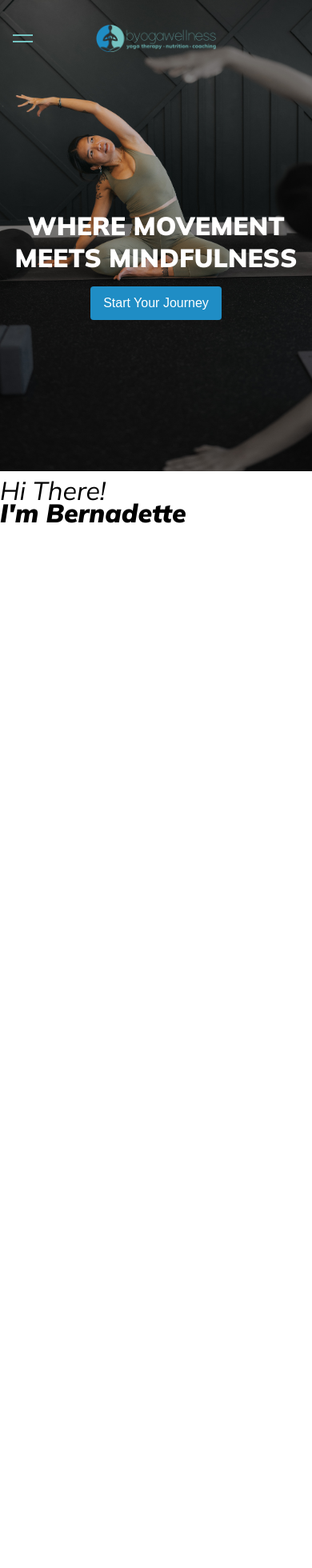
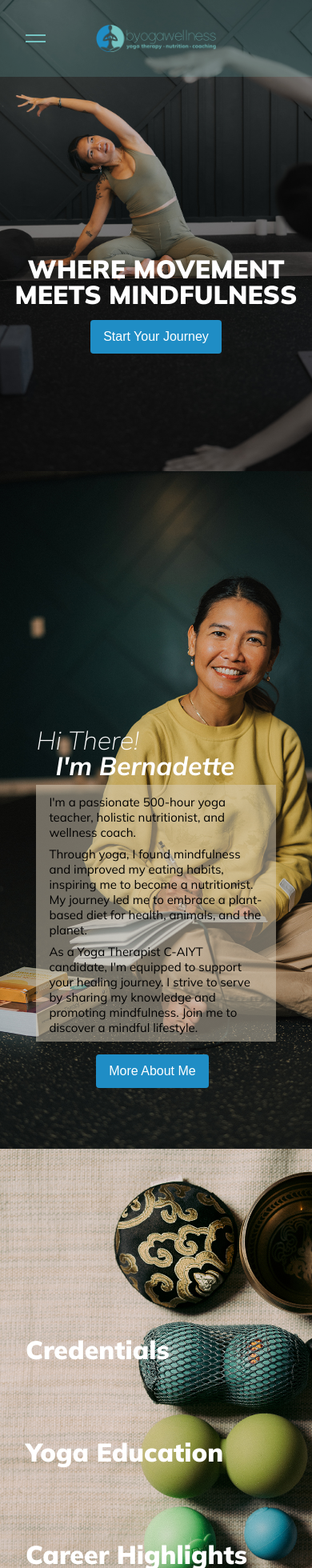
Before and after one commit to yapangelo/byogawellness, a React (Vite) app: page / in a window 390 px wide. Shown: the top 1960 px of the page at 80% size. Before the commit the page ends 844 px from the top, so only its background shows below. Built offline with nearby package versions, Linux system fonts and the light colour scheme.

Commit message:
homepage mobile done

```diff
--- a/src/components/Button/Button.scss
+++ b/src/components/Button/Button.scss
@@ -1,4 +1,5 @@
 @use "../../styles/partials/variables.scss" as *;
+@use "../../styles/partials/mixins" as *;
 
 .button {
     color: white;
@@ -10,6 +11,8 @@
 
     &--primary {
         background-color: $bywblue;
+        @include default-transition;
+
         &:hover {
             background-color: $bywgreen;
         }
--- a/src/components/Header/Header.scss
+++ b/src/components/Header/Header.scss
@@ -1,4 +1,4 @@
-@use "../../styles/partials/mixins.scss" as *;
+@use "../../styles/partials/variables" as *;
 
 .header {
     display: flex;
@@ -7,7 +7,8 @@
     position: fixed;
     width: 100%;
     z-index: 1000;
-    @include mobile-padding;
+    padding: 3rem 1rem;
+    background-color: rgba( $bywgreen, .2);
 
     &__hamburger {
       cursor: pointer;
@@ -15,6 +16,7 @@
       left: 1rem;
       z-index: 1001;
       transition: transform 0.5s ease; // Add smooth animation
+      margin: 1rem;
 
       &.open {
         transform: rotate(180deg); // Rotate the icon when it's open
--- a/src/components/NavPopup/NavPopup.scss
+++ b/src/components/NavPopup/NavPopup.scss
@@ -5,7 +5,7 @@
   top: 0;
   left: 0;
   width: 100%;
-  height: 50%;
+  height: 100%;
   background-color: rgba($darkblue, 0.9);
   color: white;
   padding: 2rem;
@@ -22,6 +22,7 @@
   &__page {
     padding: 1rem 0;
     font-size: 2rem;
+    color: white;
     cursor: pointer;
   }
 }
--- /dev/null
+++ b/src/components/PropsPopup/PropsPopup.jsx
@@ -0,0 +1,23 @@
+import "./PropsPopup.scss";
+import close from "../../assets/close.svg";
+
+const Propspopup = ({ title, content, onClose }) => {
+  return (
+    <div className="prop">
+      <img src={close} alt="close" className="prop__close" onClick={onClose} />
+      <div className="prop__container">
+        <h4 className="prop__title">{title}</h4>
+        <div className="prop__content">
+          {content.map((item, index) => (
+            <div className="prop__texts" key={index}>
+              <p className="prop__cred">{item.cred}</p>
+              <p className="prop__location">{item.location}</p>
+            </div>
+          ))}
+        </div>
+      </div>
+    </div>
+  );
+};
+
+export default Propspopup;
--- /dev/null
+++ b/src/components/PropsPopup/PropsPopup.scss
@@ -0,0 +1,36 @@
+@use "../../styles/partials/variables" as *;
+
+.prop {
+    position: fixed;
+    top: 0;
+    left: 0;
+    width: 100%;
+    background-color: rgba($darkblue, 0.9);
+    color: white;
+    padding: 1.375rem;
+    z-index: 1000;
+
+    &__container {
+        color: white;
+        padding: 0 25px;
+      }
+
+    &__cred {
+        font-weight: 900;
+      }
+
+    &__location {
+        font-weight: 200;
+      }
+
+    &__texts, &__title {
+        margin: 1rem 0;
+      }
+
+    &__close {
+        &:hover {
+            cursor: pointer;
+        }
+    }
+
+  }
--- /dev/null
+++ b/src/components/TextBox/TextBox.jsx
@@ -0,0 +1,12 @@
+import "./TextBox.scss";
+
+const TextBox = ({ paragraphs = [], className }) => {
+  return (
+    <div className={`${className}`}>
+      {paragraphs.map((paragraph, index) => (
+        <p key={index}>{paragraph}</p>
+      ))}
+    </div>
+  );
+};
+export default TextBox;
--- /dev/null
+++ b/src/components/TextBox/TextBox.scss
@@ -0,0 +1,9 @@
+.textbox {
+    background-color: rgba(#D7CEBA, .5) ;
+    padding: .75rem 1rem 0 1rem;
+    margin: .5rem 0 1rem 0;
+
+    p {
+        padding-bottom: .5rem;
+    }
+}
--- a/src/pages/Home/Home.jsx
+++ b/src/pages/Home/Home.jsx
@@ -1,21 +1,106 @@
 import "./Home.scss";
 import HeroSliderMobile from "../../components/HeroSliderMobile/HeroSliderMobile";
 import Button from "../../components/Button/Button";
+import { Link } from "react-router-dom";
+import TextBox from "../../components/TextBox/TextBox";
+import { useState } from "react";
+import PropsPopup from "../../components/PropsPopup/PropsPopup";
+import {
+  credentialsData,
+  yogaEducationData,
+  careerHighlightsData,
+} from "../../scripts/props-data";
 
 const Home = () => {
+  const [visiblePopup, setVisiblePopup] = useState(null);
+
+  const handleOpenPopup = (popupType) => {
+    setVisiblePopup(popupType);
+  };
+
+  const handleClosePopup = () => {
+    setVisiblePopup(null);
+  };
+
   return (
     <div className="home">
-      <HeroSliderMobile />
-      <div className="home__hero">
-        <h1 className="home__tagline">WHERE MOVEMENT MEETS MINDFULNESS</h1>
-        <Button text="Start Your Journey" className="button--primary" />
-      </div>
+      <section className="home__hero">
+        <div className="home__hero-text-container">
+          <h1 className="home__hero-tagline">
+            WHERE MOVEMENT MEETS MINDFULNESS
+          </h1>
+          <Link to={"/services"}>
+            <Button text="Start Your Journey" className="button--primary" />
+          </Link>
+        </div>
+        <HeroSliderMobile className="home__hero-background" />
+      </section>
+
       <section className="home__intro">
         <div className="home__intro-text-container">
           <h1 className="home__intro-greeting1">Hi There!</h1>
           <h1 className="home__intro-greeting2">I'm Bernadette</h1>
+          <TextBox
+            className={"textbox home__intro-textbox"}
+            paragraphs={[
+              "I'm a passionate 500-hour yoga teacher, holistic nutritionist, and wellness coach.",
+              "Through yoga, I found mindfulness and improved my eating habits, inspiring me to become a nutritionist. My journey led me to embrace a plant-based diet for health, animals, and the planet.",
+              "As a Yoga Therapist C-AIYT candidate, I'm equipped to support your healing journey. I strive to serve by sharing my knowledge and promoting mindfulness. Join me to discover a mindful lifestyle.",
+            ]}
+          />
+          <Button
+            text="More About Me"
+            className="home__intro-button button--primary"
+          />
         </div>
       </section>
+
+      <section className="home__creds">
+        <div className="home__creds-container">
+          <h1
+            className="home__creds-item"
+            onClick={() => handleOpenPopup("credentials")}
+          >
+            Credentials
+          </h1>
+          <h1
+            className="home__creds-item"
+            onClick={() => handleOpenPopup("yogaEducation")}
+          >
+            Yoga Education
+          </h1>
+          <h1
+            className="home__creds-item"
+            onClick={() => handleOpenPopup("careerHighlights")}
+          >
+            Career Highlights
+          </h1>
+        </div>
+      </section>
+
+      {visiblePopup === "credentials" && (
+        <PropsPopup
+          title="Credentials"
+          content={credentialsData}
+          onClose={handleClosePopup}
+        />
+      )}
+
+      {visiblePopup === "yogaEducation" && (
+        <PropsPopup
+          title="Yoga Education"
+          content={yogaEducationData}
+          onClose={handleClosePopup}
+        />
+      )}
+
+      {visiblePopup === "careerHighlights" && (
+        <PropsPopup
+          title="Career Highlights"
+          content={careerHighlightsData}
+          onClose={handleClosePopup}
+        />
+      )}
     </div>
   );
 };
--- a/src/pages/Home/Home.scss
+++ b/src/pages/Home/Home.scss
@@ -1,33 +1,77 @@
 @use "../../styles/partials/typography" as *;
+@use "../../styles/partials/mixins" as *;
 
 .home {
-    position: relative;
 
     &__hero {
+        text-align: center;
+
+        &-background {
             position: absolute;
-        top: 50%;
+            z-index: 1;
+        }
+
+        &-text-container {
+            position: absolute;
+            top: 20rem;
             left: 50%;
-        transform: translate(-50%, -50%);
-        text-align: center;
-        color: white;
+            transform: translate(-50%);
             z-index: 2;
         }
 
-    &__tagline {
-        font-size: 2rem;
+        &-tagline {
+            color: white;
             margin-bottom: 1rem;
             min-width: 22.5rem;
             max-width: 22.5rem;
         }
-
-    &__intro-greeting1 {
-        font-weight: 400;
-        font-style: italic;
-        line-height: 1rem;
-        padding-top: 1rem;
     }
 
-    &__intro-greeting2 {
+    &__intro {
+        background-image: url("../../assets/images/home-greeting.jpg");
+        padding: 20rem 0 4.75rem 0;
+        @include mobile-homepage-bg;
+
+        &-greeting1, &-greeting2 {
+            font-weight: 200;
             font-style: italic;
+            line-height: 2rem;
+            color: white;
+        }
+
+        &-greeting2 {
+            font-weight: 700;
+            padding-left: 1.5rem;
+        }
+
+        &-text-container {
+            width: 18.7rem;
+        }
+
+        &-button {
+            position: relative;
+            left: 25%;
+        }
+
+    }
+
+    &__creds {
+        background-image: url("../../assets/images/home-credentials.jpg");
+        @include mobile-homepage-bg;
+        justify-content: flex-start;
+        padding: 11.7rem 0 16.2rem 2rem;
+
+        &-item {
+            color: white;
+            padding: 3rem 0;
+            @include default-transition;
+
+            &:hover {
+                transform: scale(1.05);
+                cursor: pointer;
+            }
+
         }
     }
+
+  }
--- /dev/null
+++ b/src/scripts/props-data.js
@@ -0,0 +1,98 @@
+export const credentialsData = [
+  {
+    cred: "240-HR Advanced Yoga Therapy",
+    location: "VSOHA, Vancouver, Canada",
+  },
+  { cred: "Restorative Yoga Certified", location: "with Tianne Allen" },
+  {
+    cred: "300-HR Therapeutic Yoga Teacher",
+    location: "VSOHA, Vancouver, Canada",
+  },
+  {
+    cred: "500-HR Yoga Certified",
+    location: "YogaWorks New York, USA",
+  },
+  {
+    cred: "Yin Yoga Certified",
+    location: "With Bernie Clarke, Vancouver, Canada",
+  },
+  {
+    cred: "Restorative Yoga Certified",
+    location: "Semperviva, Vancouver, Canada",
+  },
+  {
+    cred: "Baptiste Yoga Training",
+    location: "Vancouver, Canada",
+  },
+  {
+    cred: "Yoga Teacher Trainer",
+    location: "YogaHub, Cebu, Philippines",
+  },
+  {
+    cred: "Registered Holistic Nutritionist",
+    location: "Canadian School of Natural Nutrition, Vancouver, Canada",
+  },
+  {
+    cred: "The Plant-fed Gut Course",
+    location: "With Dr. Will Bulsiewicz",
+  },
+  {
+    cred: "Trained Life Coach",
+    location: "Rhodes Wellness College, Vancouver, Canada",
+  },
+  {
+    cred: "Bachelor in Science in Business Management",
+    location: "Cebu Philippines",
+  },
+  {
+    cred: "Six Sigma Black Belt",
+    location: "Sykes Enterprises, Inc.",
+  },
+];
+
+export const yogaEducationData = [
+  {
+    cred: "200-hr Teacher Trainer Assistant",
+    location: "New York, USA",
+  },
+  {
+    cred: "200-hr Teacher Trainer Assistant",
+    location: "Saigon, Vietnam",
+  },
+  {
+    cred: "Mentorship",
+    location: "With Rachel Scott, Vancouver, CA",
+  },
+  {
+    cred: "Over 50hrs of Various Yoga Workships",
+    location: "Philippines, Hongkong, New York, Vancouver",
+  },
+];
+
+export const careerHighlightsData = [
+  {
+    cred: "Director",
+    location: "Teacher Training and Development",
+  },
+  {
+    cred: "Yoga Teacher",
+    location: "BC Stadium, in partnership with Mat Collective and BC Lions",
+  },
+  {
+    cred: "Guest Speaker",
+    location: `Full Tank, With Bro. Bo Sanchez, "How To Shift To A Healthier Diet"`,
+  },
+  {
+    cred: "Speaker",
+    location: `The Feast Grand Conference, "Faith and Fitness: Connection Between Mind, Body and Spirit"`,
+  },
+  {
+    cred: "Panel Speaker",
+    location: `Infinite Care, "Wellness At Home"`,
+  },
+  {
+    cred: "Co-founder",
+    location:
+      "Ubuntu Festival - Yoga, Art, Food, Music and Love Wellness Retreat, Cebu, Philippines",
+  },
+];
--- a/src/styles/partials/_mixins.scss
+++ b/src/styles/partials/_mixins.scss
@@ -1,3 +1,11 @@
-@mixin mobile-padding {
-    padding: 3rem 1rem;
+@mixin mobile-homepage-bg {
+    background-size: cover;
+    background-repeat: no-repeat;
+    display: flex;
+    justify-content: center;
 }
+
+@mixin default-transition {
+    transition: transform 0.5s ease, background-color 0.5s ease;
+
+}
--- a/src/styles/partials/_typography.scss
+++ b/src/styles/partials/_typography.scss
@@ -7,13 +7,14 @@
 p {
     @include font-family;
     font-weight: 400;
-    font-size: 1rem;
+    font-size: 15px;
 }
 
 h1 {
     @include font-family;
     font-weight: 900;
     font-size: 2rem;
+    line-height: 2rem
 }
 
 h2 {
@@ -21,3 +22,15 @@ h2 {
     font-weight: 300;
     font-size: 1.5rem;
 }
+
+h3 {
+    @include font-family;
+    font-size: 0.938rem;
+    font-weight: 900;
+}
+
+h4 {
+    @include font-family;
+    font-size: 1.188rem;
+    font-weight: 900;
+}
```
Also changed, not shown: src/assets/images/home-credentials.jpg (added). Lines whose indentation alone changed are shown as unchanged.
